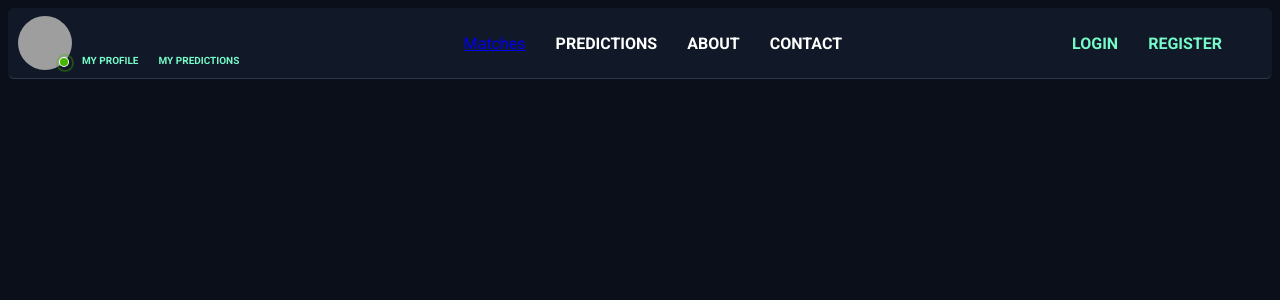
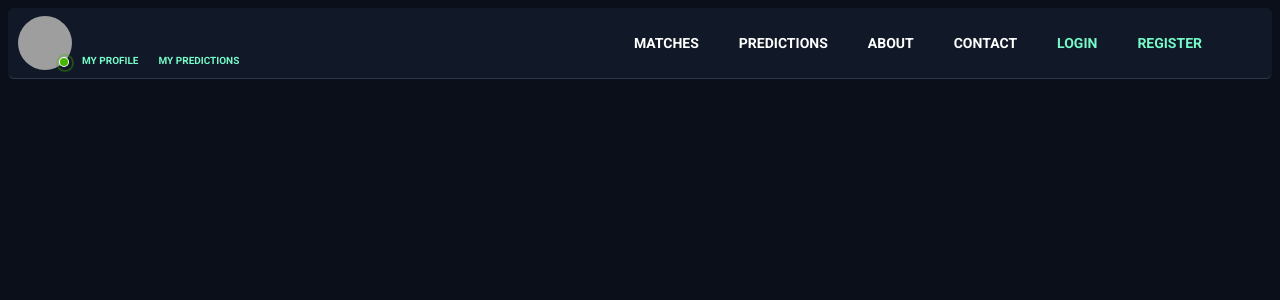
Before and after one commit to drinoff/football-predictor, a React (Create React App) app: page / in a window 1280 px wide. Shown: the top 300 px of the page. Built offline with nearby package versions, Linux system fonts and the light colour scheme; grey boxes are pictures that could not be loaded.

Commit message:
changed to LINK from li

```diff
--- a/src/Components/Header/NavBar/NavBar.js
+++ b/src/Components/Header/NavBar/NavBar.js
@@ -1,16 +1,16 @@
 import { Link } from 'react-router-dom';
 
-import './Navbar.css';
+import "./Navbar.css";
 
 const NavBar = () => {
     return (
         <ul className = 'navigation'>
-            <Link to = '/matches'>Matches</Link>
-            <li>Predictions</li>
-            <li>About</li>
-            <li className = "contact">Contact</li>
-            <li className = "login">Login</li>
-            <li className = "register">Register</li>
+            <Link to='matches' className='li'>Matches</Link>
+            <Link to='predictions' className='li'>Predictions</Link>
+            <Link to='about' className='li'>About</Link>
+            <Link to='contact' className = "contact li">Contact</Link>
+            <Link to='login' className = "login li">Login</Link>
+            <Link to='register' className = "register li">Register</Link>
         </ul>
     )
 }
--- a/src/Components/Header/NavBar/navbar.css
+++ b/src/Components/Header/NavBar/navbar.css
@@ -6,18 +6,22 @@
 
 }
 
-.navigation li{
+.navigation .li{
     list-style-type: none;
-    margin-left: 30px;
     text-transform: uppercase;
-    font-size: 16px;
+    font-size: 14px;
     font-weight: 700;
+    text-decoration: none;
+    color: white;
+    padding:10px 20px 10px 20px;
+}
+.navigation .li:hover{
+    background: #161D2C;
+    border-radius: 6px;
+    border-color: #161D2C;
 }
 
 .navigation .login,
 .navigation .register{
   color: #75FAC8;
 }
-.contact{
-    margin-right: 200px;
-}
```
